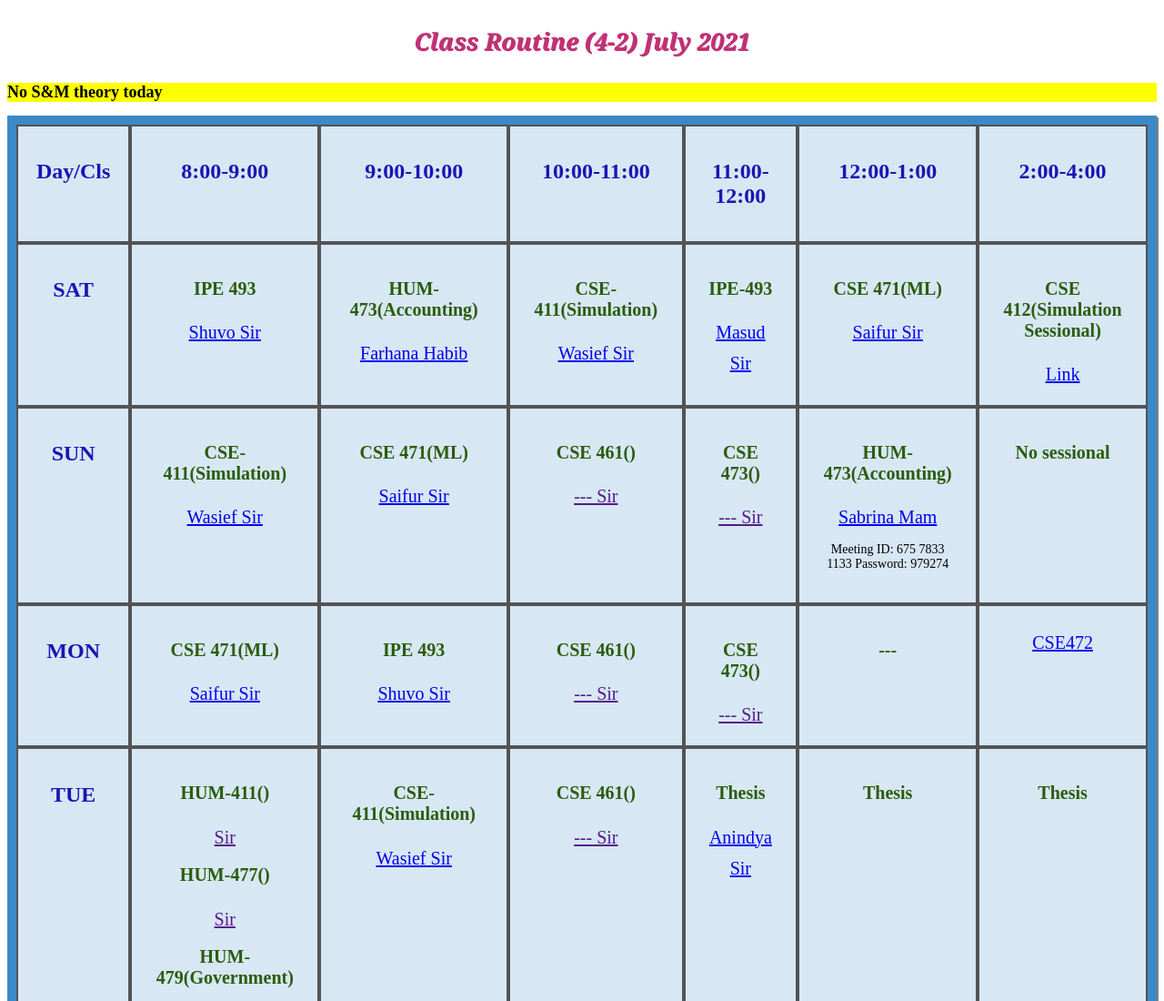
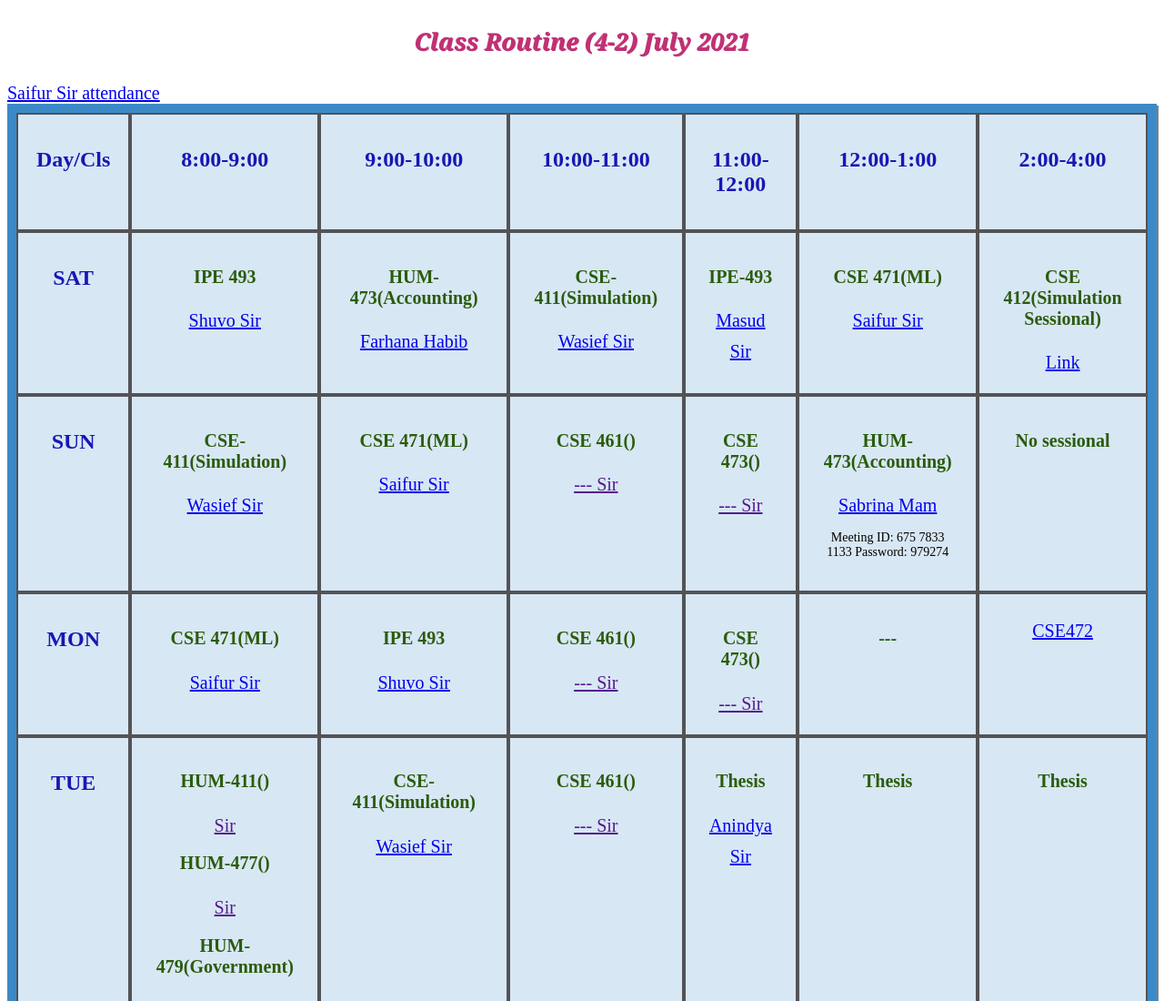
Before and after one commit to deehanchowdhury/routine-app, a plain HTML site: page index.html in a window 1280 px wide. Shown: the top 1100 px of the page at 91% size. Drawn offline with Linux system fonts and the light colour scheme.

Commit message:
Update index.html

```diff
--- a/index.html
+++ b/index.html
@@ -9,7 +9,7 @@
 
     <div>
       <h1 class="h1Style2">Class Routine (4-2) July 2021</h1>
-      <h2 class="warning">No S&M theory today</h2>
+      <a class="aStyle" href="https://l.facebook.com/l.php?u=https%3A%2F%2Fdocs.google.com%2Fforms%2Fd%2Fe%2F1FAIpQLSe7OF7NLS4OIVavXxYudv5yi4Lygr7oWZcmhWqMIP6zkccqUw%2Fviewform%3Ffbclid%3DIwAR2f7HoPE0oyHq0HhWATDZ2GrfuCJskhQzoZTXBHEU--PFOU6kXr2CXsYG4&h=AT3snGJTFVl3cVNQgLanAmngl1lgmFg_DXtNrXfaqcei9Xq5G3-GxMXsz3NoLrELx358uhBgC3cBpZ0gp9rOEo3Kp6Jd-YkBVd1Yq5iKRNmJcdIYdEuegW2t8nENxA">Saifur Sir attendance</a>
       <div class="grid-container">
         <div class="grid-item">
         <h1 class="h1Style">Day/Cls</h1>
```
